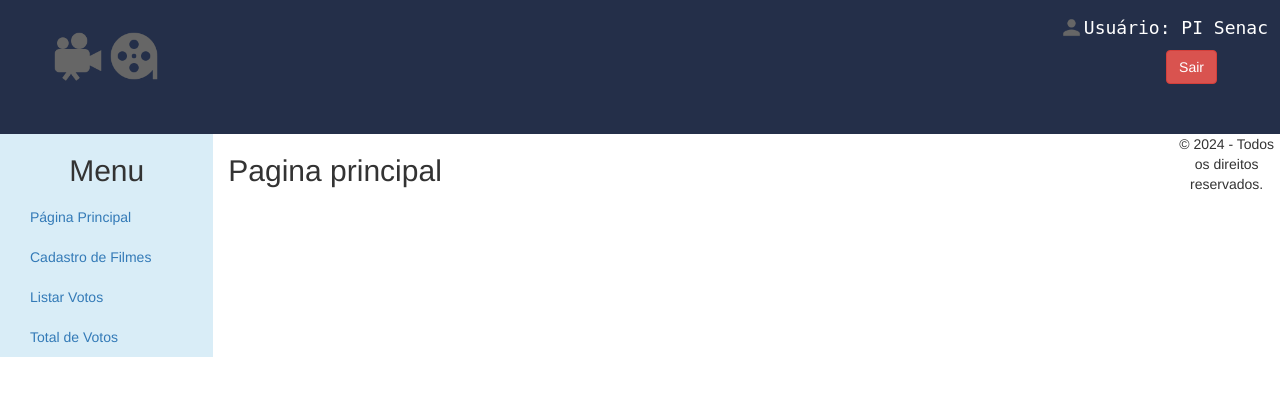
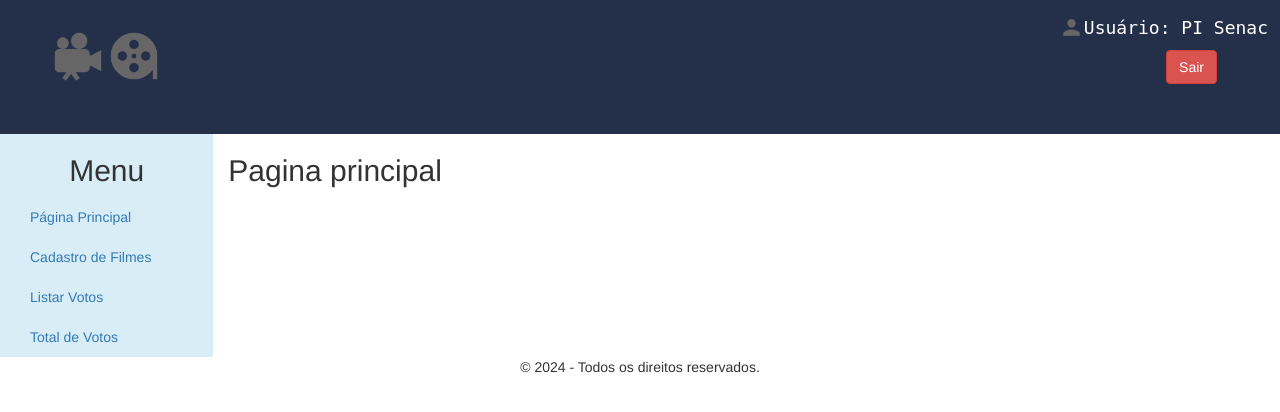
Before and after one commit to GuilhermeGTM/PI-ultima-entrega, a PHP site: page /index.php in a window 1280 px wide. Shown: the top 412 px of the page. Run offline with PHP 8.4, Linux system fonts and the light colour scheme; a user stored in the database is signed in.

Commit message:
Ajusta rodapé

```diff
--- a/inc_rodape.php
+++ b/inc_rodape.php
@@ -1,7 +1,3 @@
-  </div>
-  <div class="rodape text-center fixed-bottom">
+<div class="rodape text-center fixed-bottom col-sm-12">
   <p>© 2024 - Todos os direitos reservados.</p>
 </div>
-</div>
-</body>
-</html>
```
